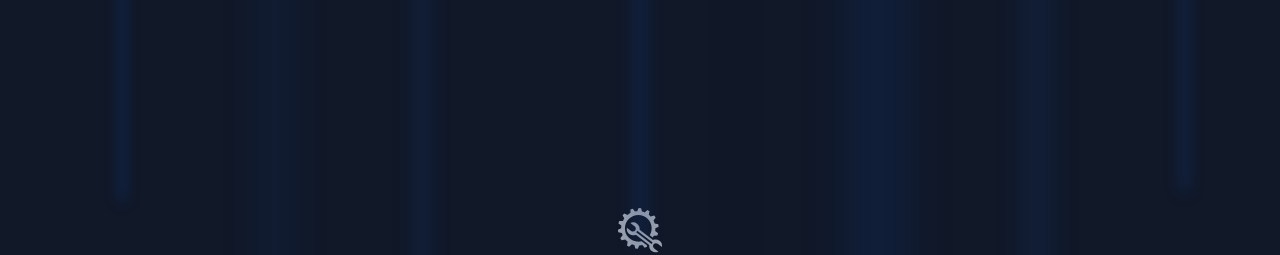
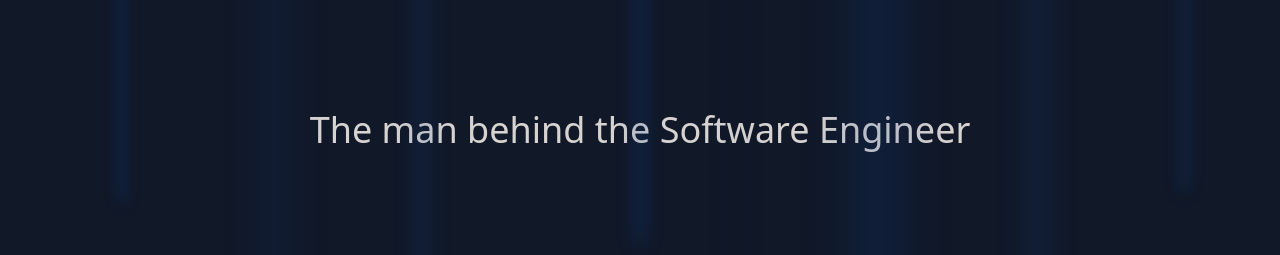
Before and after one commit to J-Gulledge19/Portfolio, a React (Create React App) app: page / in a window 1280 px wide. Shown: the part 556-811 px from the top of the page. Built offline with nearby package versions, Linux system fonts and the light colour scheme.

Commit message:
Started adding to about section

```diff
--- a/src/components/About.js
+++ b/src/components/About.js
@@ -44,7 +44,9 @@
               </div>
               <br></br>
             </div>
-
+          </div>
+          <div className="container px-5 py-10 mx-auto text-center lg:px-40">
+            <h1 className="sm:text-4xl text-3xl font-medium title-font mb-4 text-stone-300">The man behind the Software Engineer</h1>
           </div>
         </section>
       );
```
